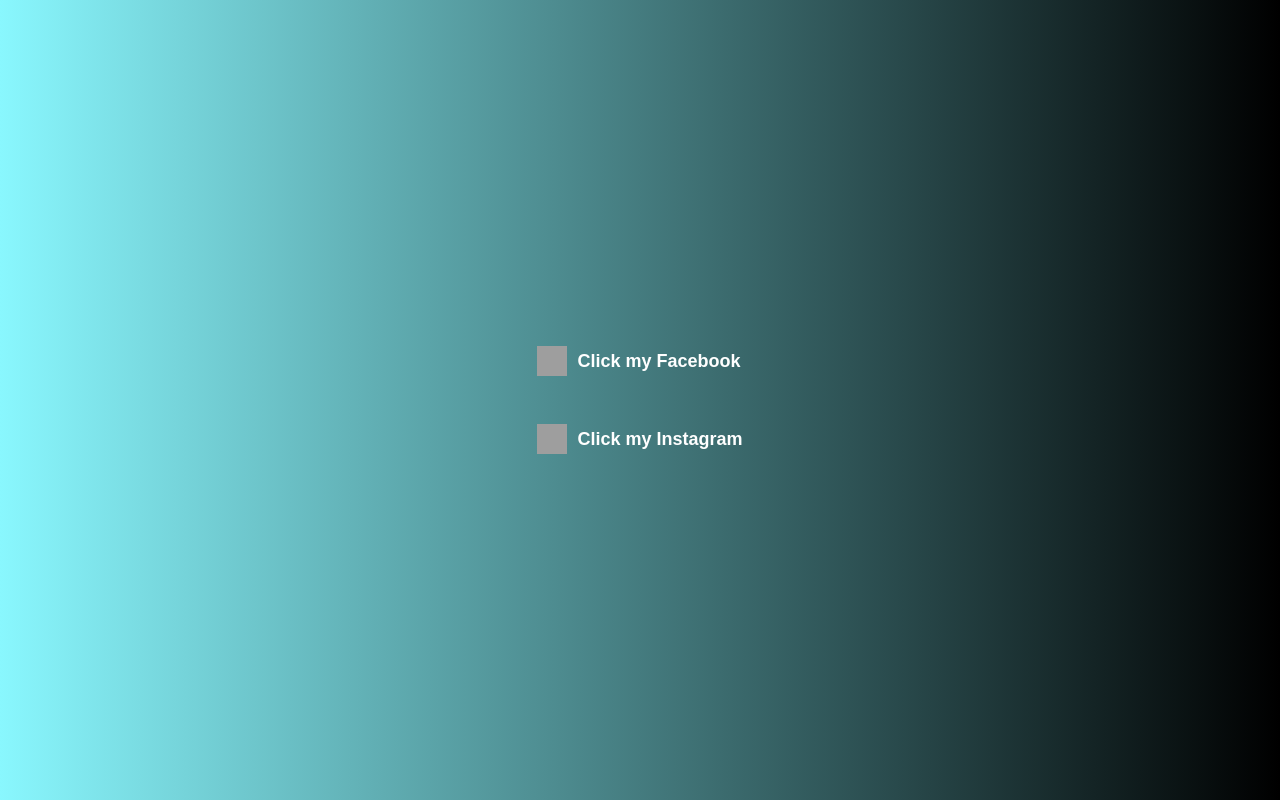
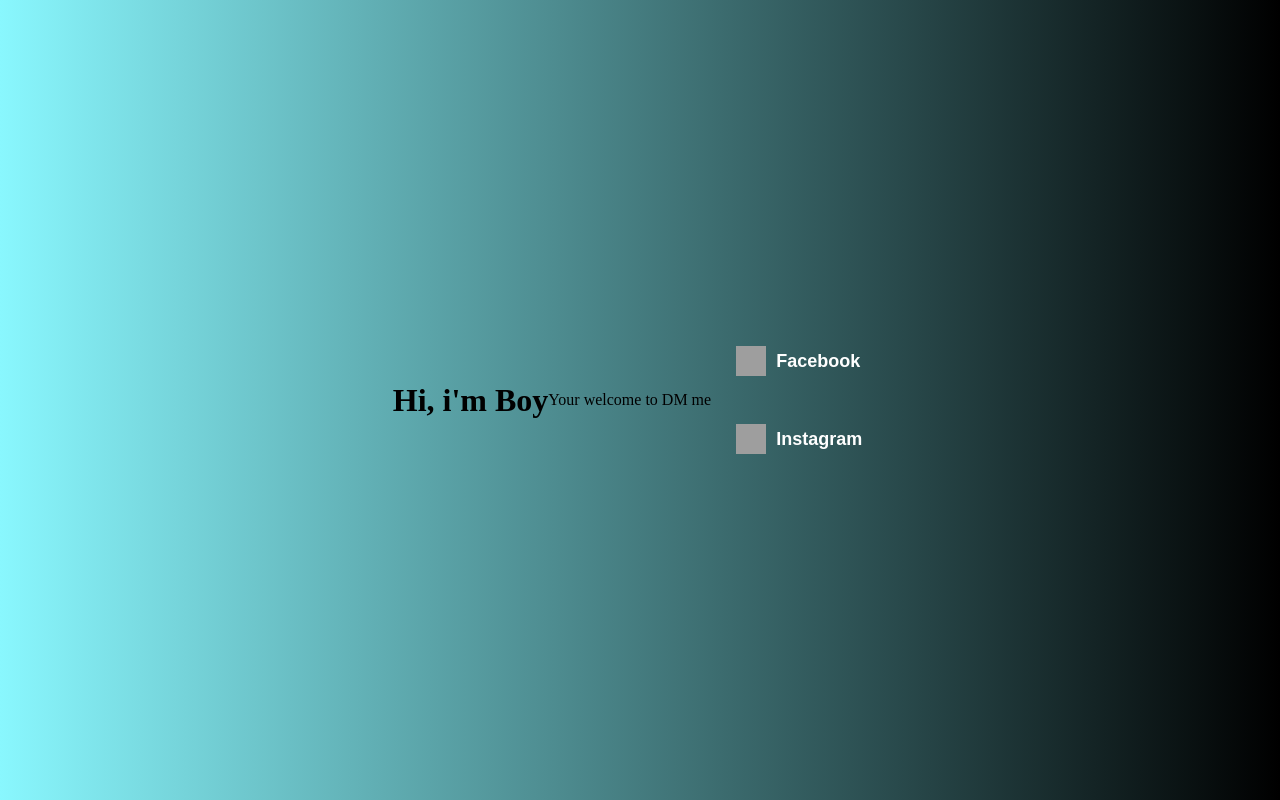
Before and after one commit to Boyzysttb1443/boyz, a plain HTML site: page index.html in a window 1280 px wide. Drawn offline with Linux system fonts and the light colour scheme; grey boxes are pictures that could not be loaded; a web font is replaced by a local one.

Commit message:
Add files via upload

```diff
--- a/index.html
+++ b/index.html
@@ -59,17 +59,18 @@
 
     </style>
 </head>
-
 <body>
+<h1>Hi, i'm Boy</h1>
+<P>Your welcome to DM me</P>
     <div class="Intragram-container">
         <a class="Intragram-button" href="https://www.facebook.com/share/1E4Naf2gNv/?mibextid=wwXIfr" target="_blank">
             <img class="Intragram-icon" src="https://upload.wikimedia.org/wikipedia/commons/5/51/Facebook_f_logo_%282019%29.svg" alt="facebook logo" width="30" height="30">
-            Click my Facebook
+             Facebook
         </a>
         <br><br>
         <a class="Intragram-button" href="https://www.instagram.com/b_boyzy28/#" target="_blank">
             <img class="Intragram-icon" src="https://upload.wikimedia.org/wikipedia/commons/a/a5/Instagram_icon.png" alt="instagram logo" width="30" height="30">
-            Click my Instagram
+              Instagram
         </a>
     </div>
 
```
